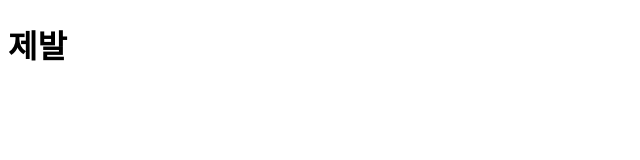
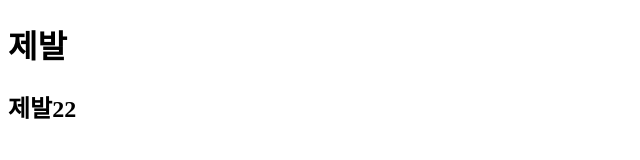
Before and after one commit to Pardon-diky/gitpractice, a plain HTML site: page plzgit.html in a window 1280 px wide. Shown: the whole page, without its empty margins (0-640 px from the left). Drawn offline with Linux system fonts and the light colour scheme.

Commit message:
plz second commit

```diff
--- a/plzgit.html
+++ b/plzgit.html
@@ -7,5 +7,6 @@
 </head>
 <body>
     <h1>제발</h1>
+    <h2>제발22</h2>
 </body>
 </html>
```
